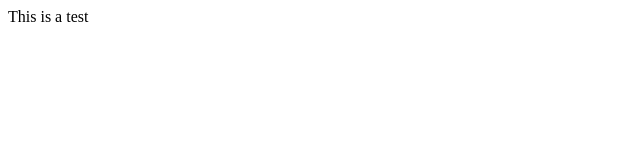
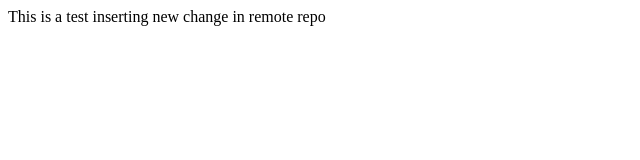
Before and after one commit to gT4iuse/test14_, a plain HTML site: page index.html in a window 1280 px wide. Shown: the whole page, without its empty margins (0-640 px from the left). Drawn offline with Linux system fonts and the light colour scheme.

Commit message:
Update index.html
inserting new changes.

```diff
--- a/index.html
+++ b/index.html
@@ -5,6 +5,6 @@
     <title>New Test</title>
   </head>
   <body>
-    This is a test
+    This is a test inserting new change in remote repo
   </body>
 </html>
```
